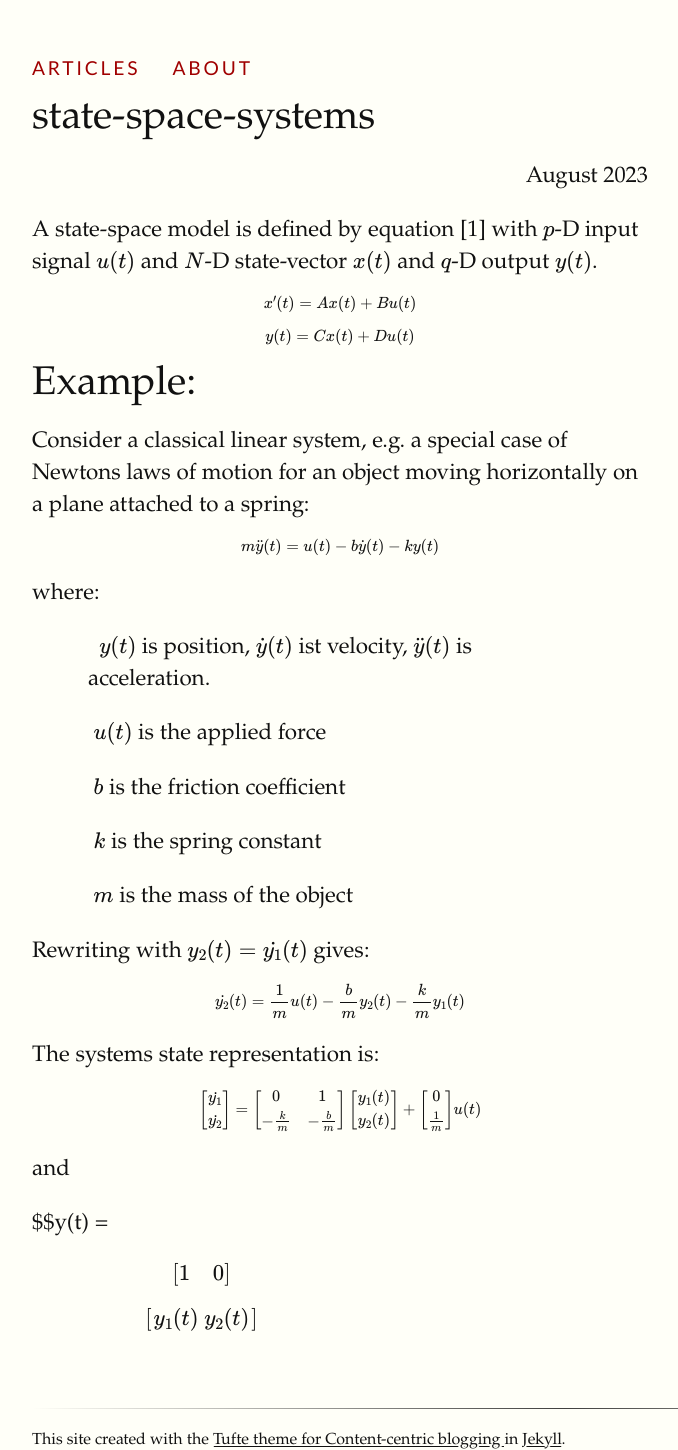
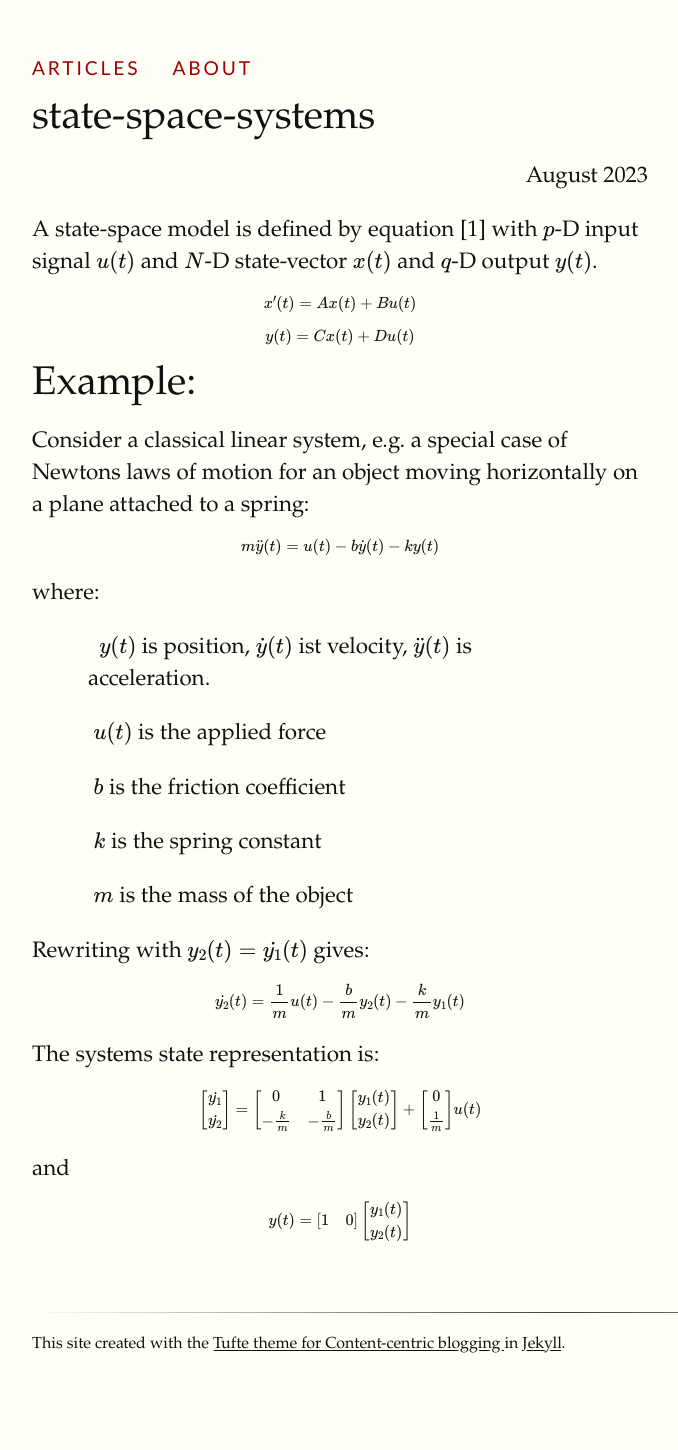
Before and after one commit to jkr11/jkr11.github.io, a Jekyll site: the page built from _posts/2023-08-31-state-space-systems.md, in a window 1280 px wide. Shown: the whole page, without its empty margins (128-806 px from the left). Built offline with Jekyll 4.4.1, drawn with Linux system fonts in a browser that asks for light colours; after the commit the page ends 1354 px from its top, so only the background shows below that.

```diff
--- a/_posts/2023-08-31-state-space-systems.md
+++ b/_posts/2023-08-31-state-space-systems.md
@@ -35,4 +35,4 @@ $$\begin{bmatrix} \dot{y_1} \\ \dot{y_2} \end{bmatrix} = \begin{bmatrix} 0 & 1 \
 
 and
 
-$$y(t) = \begin{bmatrix}1 & 0 \end{bmatrix} \begin{bmatrix} y_1(t) \\ y_2(t) \end{bmatrix}
+$$y(t) = \begin{bmatrix}1 & 0 \end{bmatrix} \begin{bmatrix} y_1(t) \\ y_2(t) \end{bmatrix} $$
```
